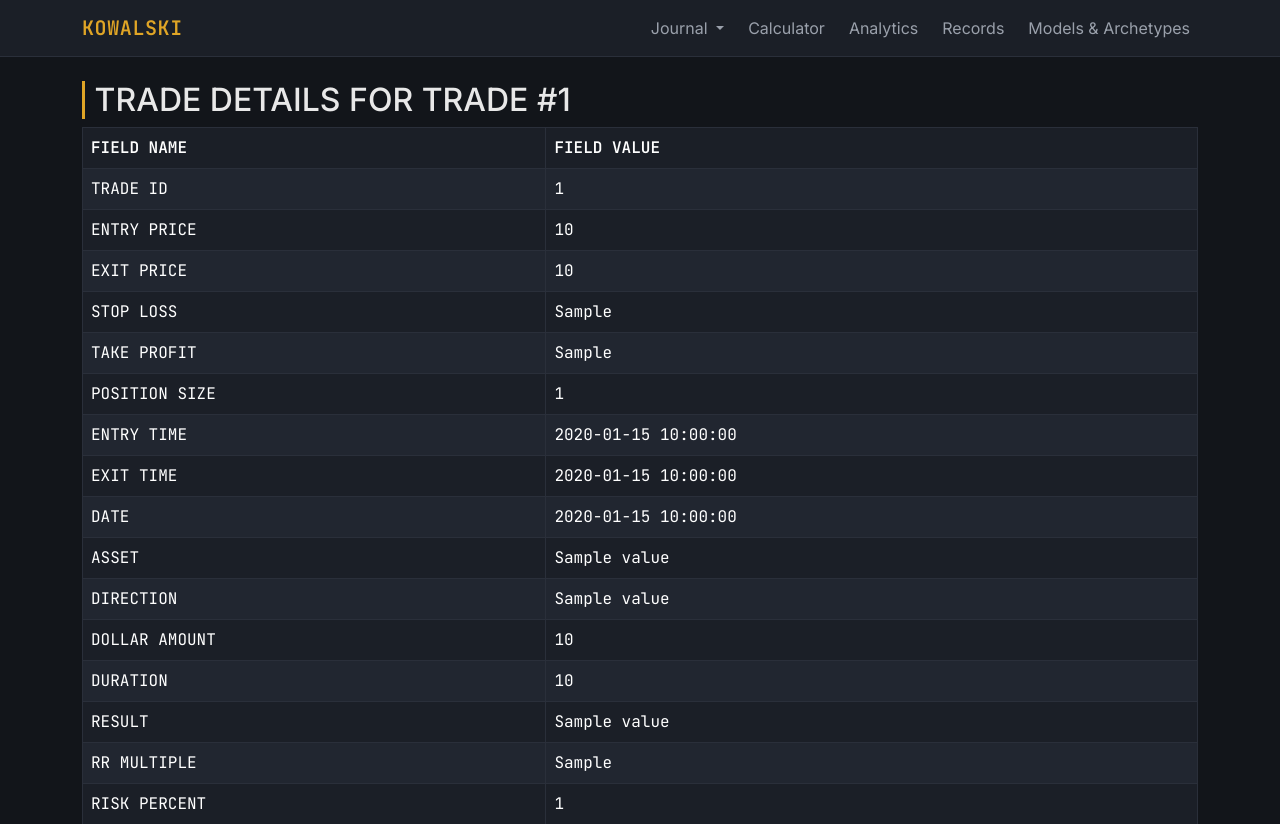
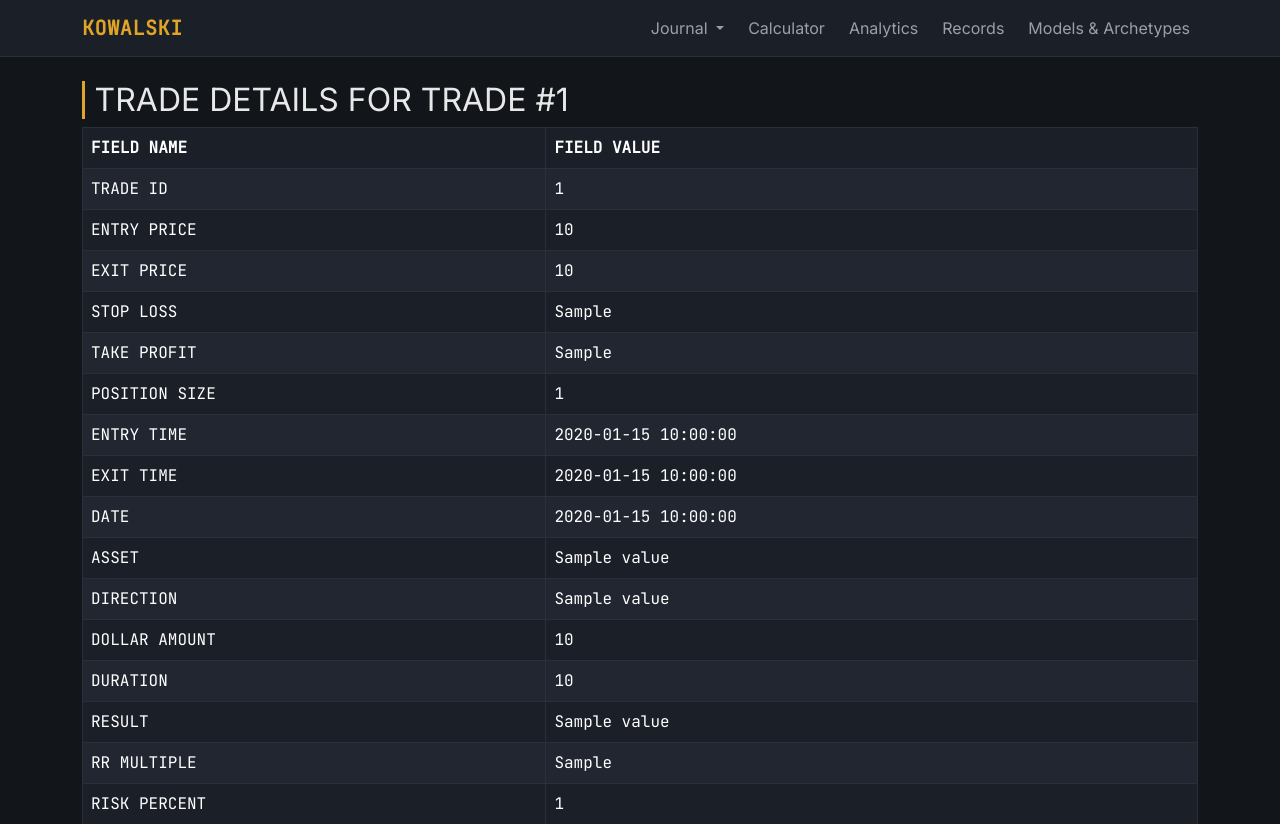
Before and after one commit to wuodOtunga/KOWALSKI-TRADING-ASSISTANT, a FastAPI app: template templates/trade_detail.html in a window 1280 px wide. Shown: the top 824 px of the page. Run offline with FastAPI, Linux system fonts and the light colour scheme; the template is opened without the code that fills it: most values are stand-ins (such as "Sample title", 1, 10 or a date in 2020); some libraries are stand-ins or nearby versions.

Commit message:
Updated the CDN links with custom url_for paths to the downloaded Bootstrap/Google fonts file

```diff
--- a/templates/base.html
+++ b/templates/base.html
@@ -15,12 +15,10 @@
         <title>{% block title %}KOWALSKI{% endblock title %}</title>
 
         <!-- Google Fonts: Inter for UI text, JetBrains Mono for data/numbers -->
-        <link rel="preconnect" href="https://fonts.googleapis.com">
-        <link rel="preconnect" href="https://fonts.gstatic.com" crossorigin>
-        <link href="https://fonts.googleapis.com/css2?family=Inter:wght@400;500;600;700&family=JetBrains+Mono:wght@400;500;600&display=swap" rel="stylesheet">
+        <link rel="stylesheet" href="{{ url_for('static', path='css/fonts.css') }}">
 
         <!-- Bootstrap 5 CSS -->
-        <link href="https://cdn.jsdelivr.net/npm/bootstrap@5.3.3/dist/css/bootstrap.min.css" rel="stylesheet">
+        <link rel="stylesheet" href="{{ url_for('static', path='vendor/bootstrap/bootstrap.min.css') }}">
 
         <!-- Custom overrides (kept minimal — Bootstrap + fonts do most of the work) -->
         <link rel="stylesheet" href="{{ url_for('static', path='css/style.css') }}">
@@ -100,7 +98,7 @@
         {% include "/modals/record_charts_modal.html" %}
         {% include "/modals/successModal.html" %}
         <!-- Bootstrap JS bundle (Popper included) -->
-        <script src="https://cdn.jsdelivr.net/npm/bootstrap@5.3.3/dist/js/bootstrap.bundle.min.js"></script>
+        <script src="{{ url_for('static', path='vendor/bootstrap/bootstrap.bundle.min.js') }}"></script>
         <script type="module" src="/static/js/main.js"></script>
         {% block scripts %}{% endblock scripts %}
     </body>
```
